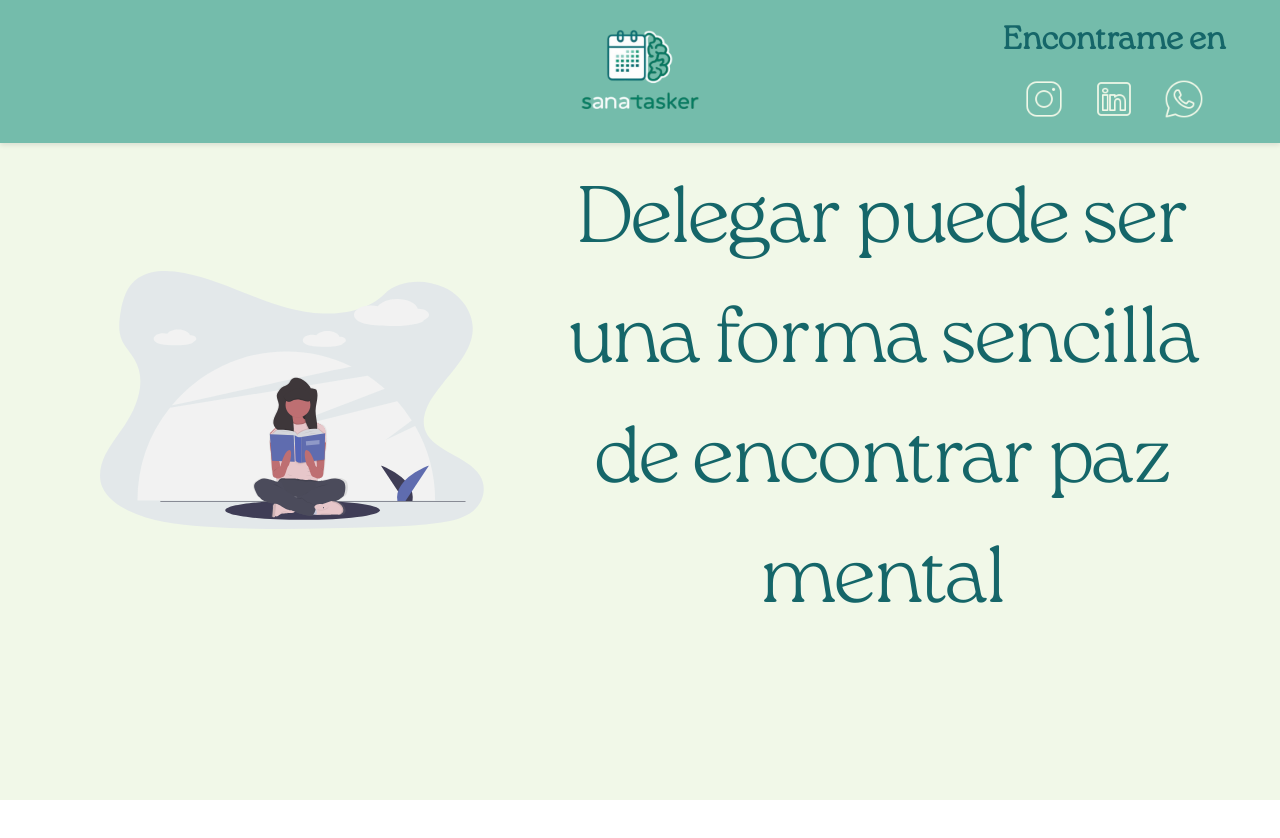
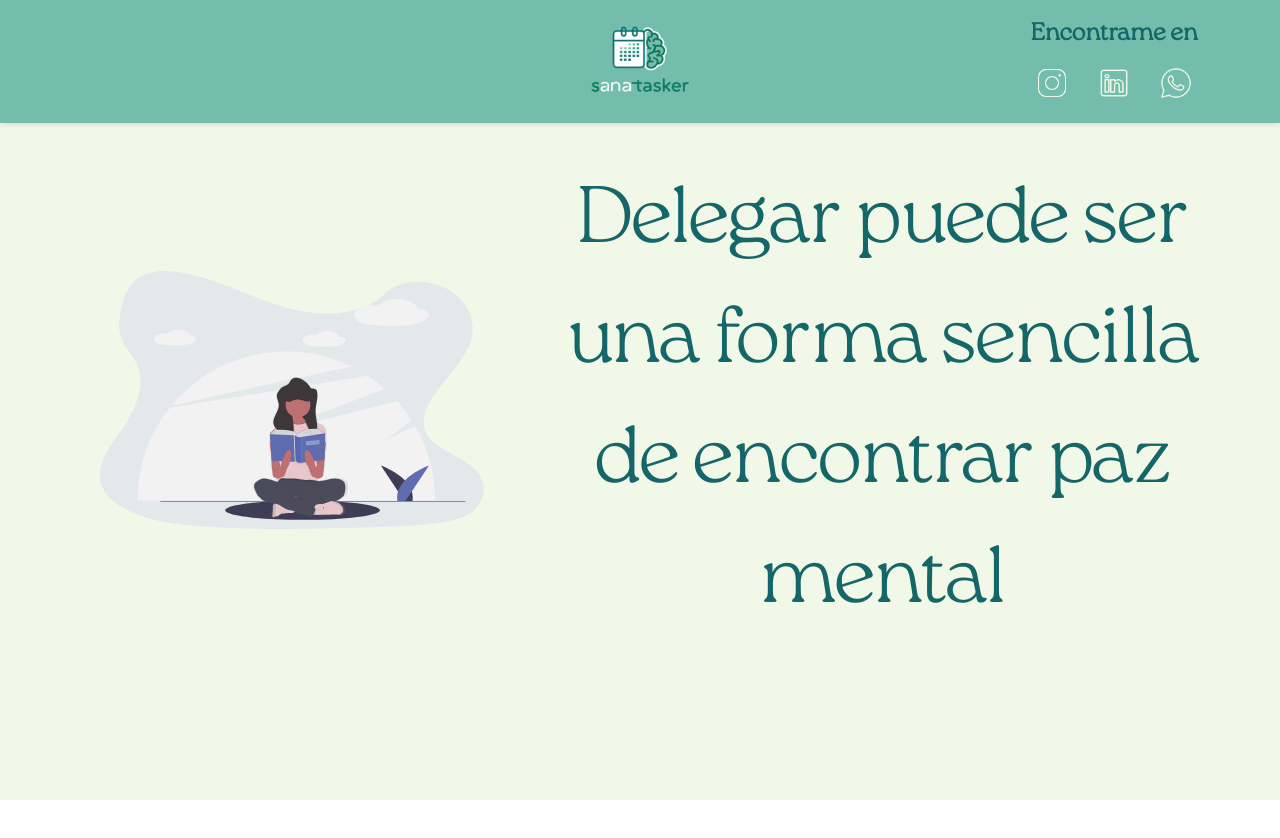
Before and after one commit to lorenzovillafane/sanatasker, a Vue app: page / in a window 1280 px wide. Shown: the top 838 px of the page. Built offline with nearby package versions, Linux system fonts and the light colour scheme; grey boxes are pictures that could not be loaded.

Commit message:
fixed errores 7

```diff
--- a/src/components/Content.vue
+++ b/src/components/Content.vue
@@ -159,7 +159,7 @@
   }
 h5{ font-family: 'Roca One Thin';
 color: #156669;
-font-size: 2rem;}
+font-size: 1.5rem;}
 header {
   position: fixed;
   top: 0;
@@ -181,9 +181,9 @@ align-items: center;}
 .socialContainer{width: 300px;}
 header img {
   margin: 0;
-width: 120px;
+width: 100px;
 }
-a img{width: 40px;
+header a img{width: 32px;
 margin-left: 15px;
 margin-top: 15px;
 margin-right: 15px;}
```
